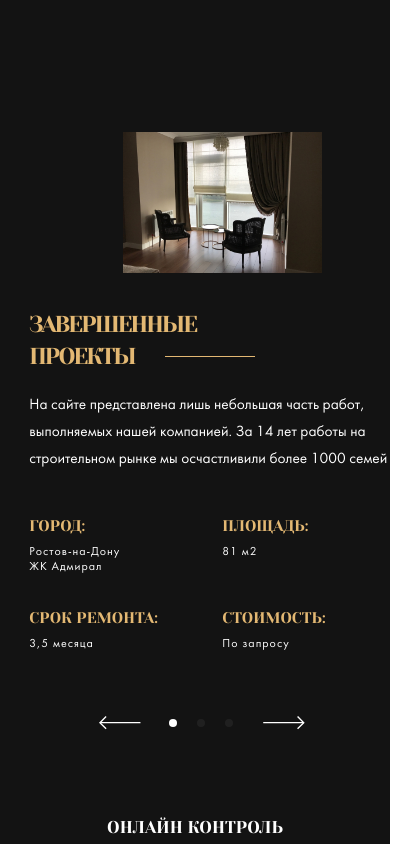
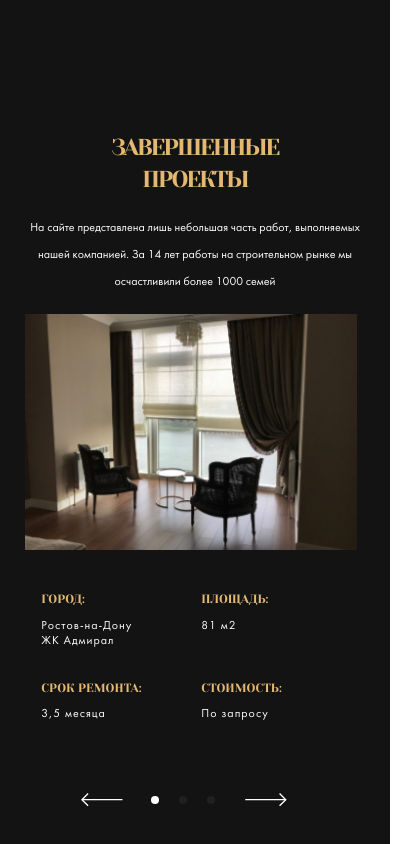
Before and after one commit to denrybaakov/RepairDesign, a website: page index.html in a window 390 px wide. Shown: the part 820-1664 px from the top of the page, 415 px wide, since content can reach past the window. Drawn offline with nearby package versions, Linux system fonts and the light colour scheme; files whose address does not match are found by name.

Commit message:
fixed: section projects adaptive slider

```diff
--- a/sass/_media.sass
+++ b/sass/_media.sass
@@ -34,7 +34,7 @@
     &__text
       max-width: 18.87rem
 
-  //------------------------projects---------------------------------
+//------------------------projects---------------------------------
   .swiper
     &-slide__content
       padding-right: 0rem;
@@ -78,6 +78,42 @@
         padding: 1.214rem 4.4rem 1.214rem 2.5rem
       &--last
         padding: 1.214rem 4.3rem 1.214rem 2.5rem
+
+
+  .projects
+    &__row
+      position: relative
+    &__col-60
+      position: absolute
+      top: 28rem
+      left: 50%;
+      right: 50%;
+      margin-left: -0.3rem;
+      transform: translate(-50%,-50%);
+      // max-width: 383px;
+      max-width: 355px
+      width: 100%
+      // min-width: 400px
+    &__section-title
+      text-align: center
+    &__section-description
+      text-align: center
+
+  .section-title__word
+    justify-content: center
+    &::after
+      display: none
+
+
+
+  .section
+    &-title--left
+      margin-bottom: 26rem
+
+  .swiper
+    &-slide
+      &__content
+        padding-left: 1rem;
 
 @media screen and (max-height: 620px)
   .hero
@@ -130,3 +166,32 @@
     &__section-description
       color: $light
       font-size: 1.2rem
+
+
+@media screen and (max-width: 450px)
+  .projects
+    &__col-40
+      min-width: auto
+      max-width: 100%
+    &__col-60
+      top: 26.5rem
+      max-width: 100%
+
+    &__navigation
+      left: 50%;
+      right: 50%;
+      margin-left: -76px;
+      transform: translate(-50%,-50%);
+
+  .section-description
+    font-size: 12px
+  .swiper
+    &-slide
+      &__heading
+        font-size: 12px
+      &__text
+        font-size: 12px
+
+  .section
+    &-title--left
+      margin-bottom: 85% //24rem
```
Also changed, not shown: css/min/style.min.css, css/style.css.
